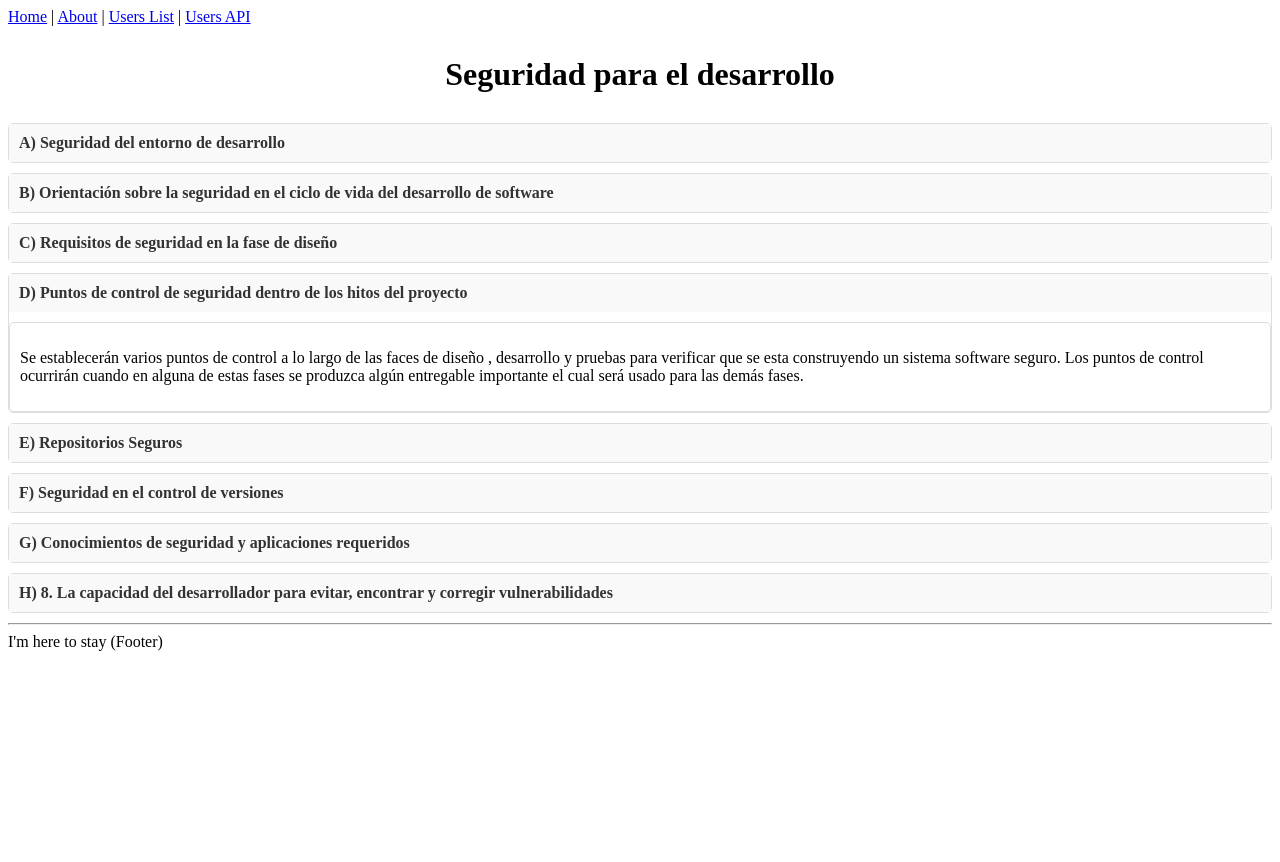
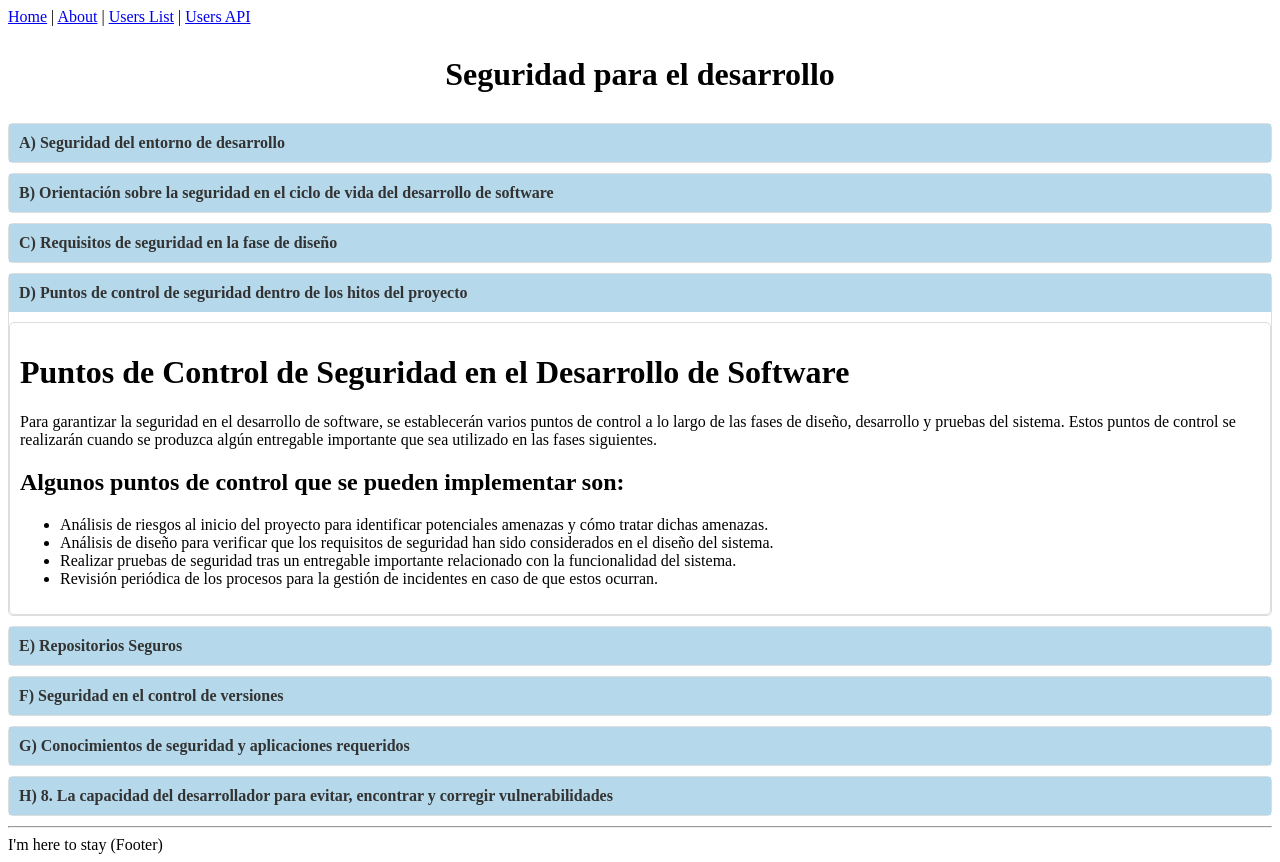
Before and after one commit to adriancoloma/proyecto-software-seguro, a Next.js app in the folder react-nextjs/: page /punto1 in a window 1280 px wide. Both pictures are taken after a click on the element 640 px from the left and 293 px from the top of the page. Before the commit the page ends 800 px from the top, so only its background shows below. Built offline with nearby package versions, Linux system fonts and the light colour scheme.

Commit message:
punto 1 acordeon

```diff
--- a/react-nextjs/components/Acordion.tsx
+++ b/react-nextjs/components/Acordion.tsx
@@ -11,7 +11,7 @@ function Accordion({ title, children }) {
 
     return (
         <div className="accordion" style={{ border: '1px solid #ddd', borderRadius: '5px', marginBottom: '10px' }}>
-            <div className="accordion-item" style={{ backgroundColor: '#f9f9f9', color: '#333', cursor: 'pointer', fontSize: '16px', fontWeight: 'bold', padding: '10px' }} onClick={toggleAccordion}>
+            <div className="accordion-item" style={{ backgroundColor: '#B5D9EB', color: '#333', cursor: 'pointer', fontSize: '16px', fontWeight: 'bold', padding: '10px' }} onClick={toggleAccordion}>
                 {title}
             </div>
             {isOpen && (
--- a/react-nextjs/components/Punto1.4.tsx
+++ b/react-nextjs/components/Punto1.4.tsx
@@ -4,7 +4,15 @@ export default function Punto1_4() {
     return (
         <div>
             <Accordion title="D) Puntos de control de seguridad dentro de los hitos del proyecto">
-                <p>Se establecerán varios puntos de control a lo largo de las faces de diseño , desarrollo y pruebas para verificar que se esta construyendo un sistema software seguro. Los puntos de control ocurrirán cuando en alguna de estas fases se produzca algún entregable importante el cual será usado para las demás fases.</p>
+                <h1>Puntos de Control de Seguridad en el Desarrollo de Software</h1>
+                <p>Para garantizar la seguridad en el desarrollo de software, se establecerán varios puntos de control a lo largo de las fases de diseño, desarrollo y pruebas del sistema. Estos puntos de control se realizarán cuando se produzca algún entregable importante que sea utilizado en las fases siguientes.</p>
+                <h2>Algunos puntos de control que se pueden implementar son:</h2>
+                <ul>
+                    <li>Análisis de riesgos al inicio del proyecto para identificar potenciales amenazas y cómo tratar dichas amenazas.</li>
+                    <li>Análisis de diseño para verificar que los requisitos de seguridad han sido considerados en el diseño del sistema.</li>
+                    <li>Realizar pruebas de seguridad tras un entregable importante relacionado con la funcionalidad del sistema.</li>
+                    <li>Revisión periódica de los procesos para la gestión de incidentes en caso de que estos ocurran.</li>
+                </ul>
             </Accordion>
         </div>
     );
```
